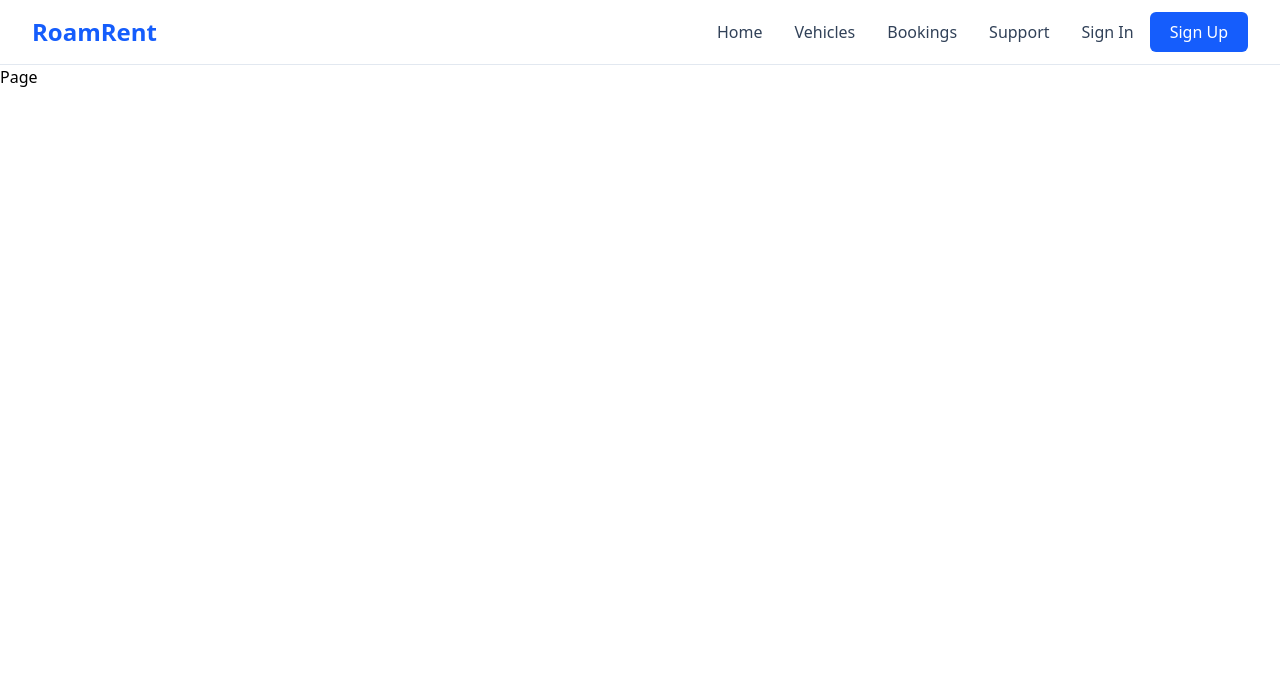
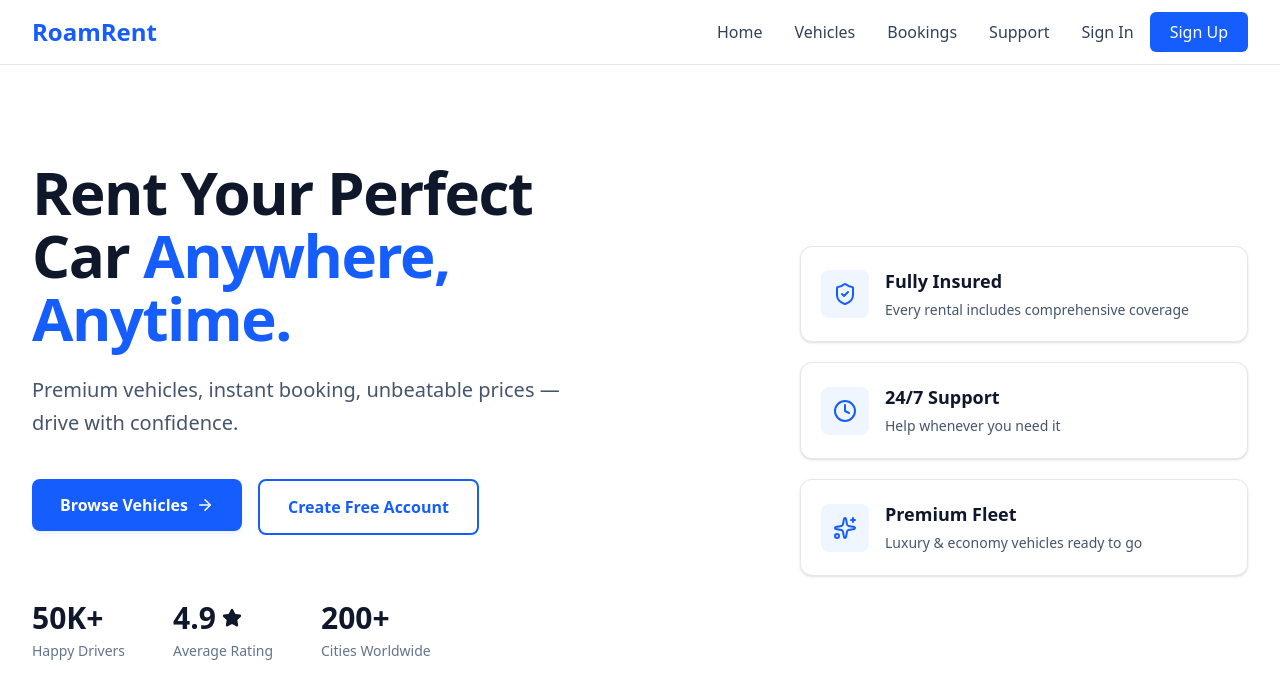
Before and after one commit to SaiHtetMyatNaing/roam-rent, a Next.js app: page / in a window 1280 px wide. Shown: the top 698 px of the page. Built offline with nearby package versions, Linux system fonts and the light colour scheme; no server answers.

Commit message:
feat: add user session check and homepage redesign
- Add checkUser function to verify stored email against Supabase in register page
- Implement new homepage layout with hero section, feature cards, and statistics
- Include call-to-action buttons for browsing vehicles and account creation

```diff
--- a/app/(auth)/register/page.tsx
+++ b/app/(auth)/register/page.tsx
@@ -118,6 +118,47 @@ const SectionHeader = ({ icon: Icon, title }: { icon: any; title: string }) => (
 );
 
 export default function RegisterPage() {
+
+   const checkUser = async () => {
+    const storedEmail = localStorage.getItem('user_email');
+    console.log('Navbar checking localStorage:', storedEmail); // ← debug
+
+    if (!storedEmail) {
+      setCurrentUser(null);
+      setLoading(false);
+      return;
+    }
+
+    try {
+      const { data, error } = await supabase
+        .from('users')
+        .select('id, role, avatar_url, first_name')
+        .eq('email', storedEmail.trim().toLowerCase())
+        .single();
+
+      console.log('Supabase user fetch result:', { data, error }); // ← debug
+
+      if (error || !data) {
+        localStorage.removeItem('user_email');
+        setCurrentUser(null);
+      } else {
+        setCurrentUser({
+          id: data.id,
+          role: data.role as UserRole,
+          avatar_url: data.avatar_url,
+          first_name: data.first_name,
+        });
+      }
+    } catch (err) {
+      console.error('Navbar user check error:', err);
+      setCurrentUser(null);
+    } finally {
+      setLoading(false);
+    }
+  };
+
+
+  checkUser();
   const [showPassword, setShowPassword] = useState(false);
   const [showConfirm, setShowConfirm] = useState(false);
   const [isLoading, setIsLoading] = useState(false);
--- a/app/page.tsx
+++ b/app/page.tsx
@@ -1,9 +1,98 @@
-import React from 'react'
+import React from 'react';
+import Link from 'next/link';
+import { ArrowRight, ShieldCheck, Clock, Sparkles, Star } from 'lucide-react';
 
-const Page = () => {
+/**
+ * FeatureCard Component
+ */
+const FeatureCard = ({ icon: Icon, title, description }) => (
+  <div className="flex items-center p-5 bg-white rounded-xl border border-gray-200 shadow-sm hover:shadow transition-shadow duration-300 w-full max-w-md">
+    <div className="flex-shrink-0 p-3 bg-blue-50 rounded-lg text-blue-600 mr-4">
+      <Icon size={24} strokeWidth={2} />
+    </div>
+    <div>
+      <h3 className="text-lg font-semibold text-slate-900">{title}</h3>
+      <p className="text-slate-600 text-sm leading-relaxed mt-1">{description}</p>
+    </div>
+  </div>
+);
+
+/**
+ * StatItem Component
+ */
+const StatItem = ({ value, label, showStar }) => (
+  <div className="flex flex-col">
+    <div className="flex items-center gap-1.5">
+      <span className="text-3xl font-extrabold text-slate-900 leading-tight">{value}</span>
+      {showStar && <Star size={20} className="fill-slate-900 text-slate-900" />}
+    </div>
+    <span className="text-sm text-slate-500 font-medium mt-1">{label}</span>
+  </div>
+);
+
+export default function App() {
   return (
-    <div>Page</div>
-  )
+    <div className="min-h-screen bg-white font-sans selection:bg-blue-100 selection:text-blue-900">
+      <main className="max-w-7xl mx-auto px-5 sm:px-6 lg:px-8 py-16 lg:py-24">
+        <div className="grid grid-cols-1 lg:grid-cols-2 gap-12 lg:gap-16 items-center">
+
+          {/* Left Column: Hero Content */}
+          <div className="space-y-10">
+            <div className="space-y-6">
+              <h1 className="text-5xl lg:text-6xl font-black tracking-tight text-slate-900 leading-[1.05]">
+                Rent Your Perfect Car<br className="sm:hidden" />
+                <span className="text-blue-600"> Anywhere, Anytime.</span>
+              </h1>
+              <p className="text-lg sm:text-xl text-slate-600 max-w-xl leading-relaxed">
+                Premium vehicles, instant booking, unbeatable prices — drive with confidence.
+              </p>
+            </div>
+
+            {/* CTA Buttons */}
+            <div className="flex flex-wrap gap-4">
+              <Link href="/vehicles">
+                <button className="flex items-center justify-center gap-2 bg-blue-600 hover:bg-blue-700 text-white px-7 py-3.5 rounded-lg font-semibold transition-all transform active:scale-95 shadow-md shadow-blue-200/30">
+                  Browse Vehicles
+                  <ArrowRight size={18} />
+                </button>
+              </Link>
+
+              <Link href="/register">
+                <button className="flex items-center justify-center border-2 border-blue-600 text-blue-600 hover:bg-blue-50 px-7 py-3.5 rounded-lg font-semibold transition-all transform active:scale-95">
+                  Create Free Account
+                </button>
+              </Link>
+            </div>
+
+            {/* Stats Section */}
+            <div className="flex flex-wrap gap-10 sm:gap-12 pt-6">
+              <StatItem value="50K+" label="Happy Drivers" />
+              <StatItem value="4.9" label="Average Rating" showStar />
+              <StatItem value="200+" label="Cities Worldwide" />
+            </div>
+          </div>
+
+          {/* Right Column: Feature Cards */}
+          <div className="flex flex-col gap-5 lg:items-end">
+            <FeatureCard
+              icon={ShieldCheck}
+              title="Fully Insured"
+              description="Every rental includes comprehensive coverage"
+            />
+            <FeatureCard
+              icon={Clock}
+              title="24/7 Support"
+              description="Help whenever you need it"
+            />
+            <FeatureCard
+              icon={Sparkles}
+              title="Premium Fleet"
+              description="Luxury & economy vehicles ready to go"
+            />
+          </div>
+
+        </div>
+      </main>
+    </div>
+  );
 }
-
-export default Page
```
